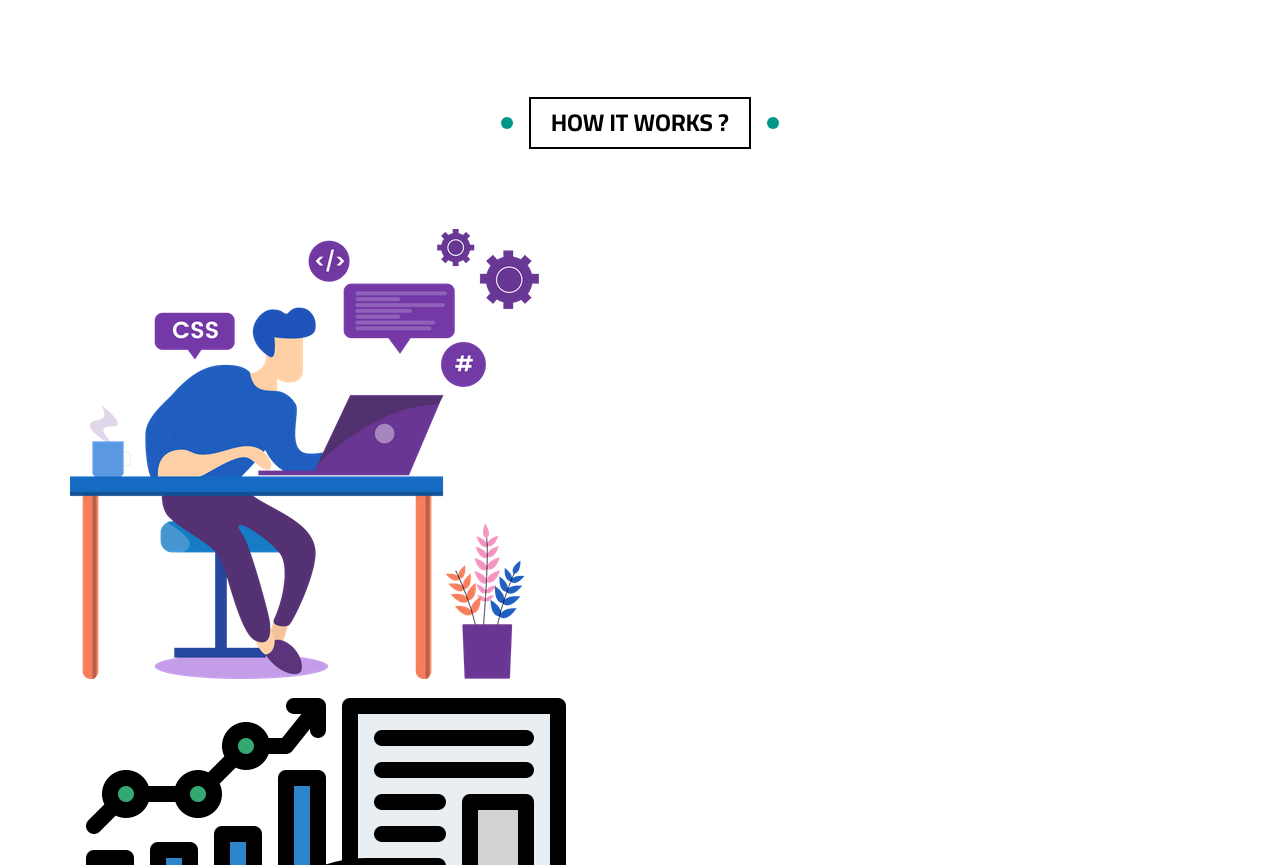
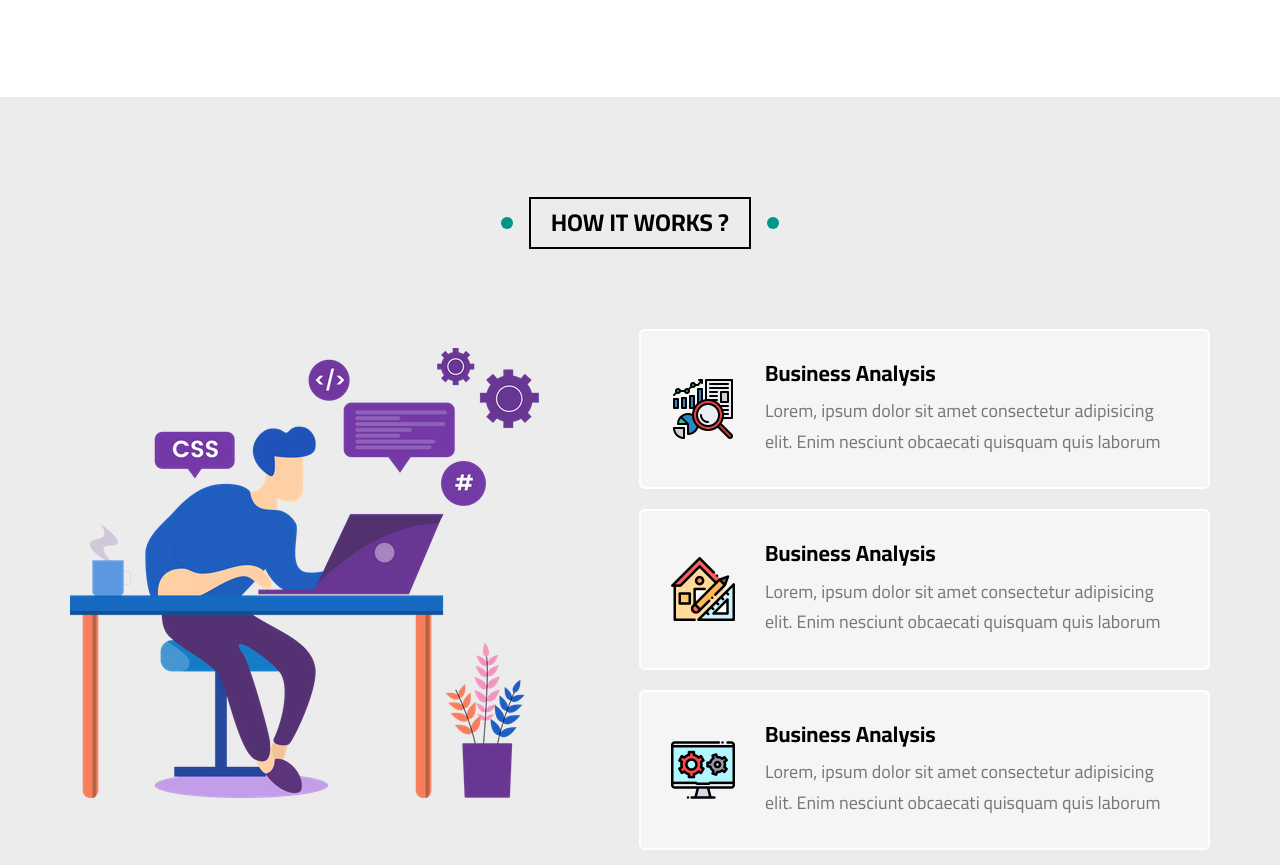
Before and after one commit to Mohammedelsisi21/Template_Five, a plain HTML site: page index.html in a window 1280 px wide. Shown: the part 8124-8989 px from the top of the page. Drawn offline with Linux system fonts and the light colour scheme.

Commit message:
added a section

```diff
--- a/css/main.css
+++ b/css/main.css
@@ -939,7 +939,6 @@ ul {
     align-items: center;
     justify-content: center;
     color: white;
-
 }
 .services .container .box .info::after {
     content: "";
@@ -1009,24 +1008,88 @@ ul {
 
 }
 .works {
-
+    position: relative;
+    padding-top: var(--padding-top);
+    padding-bottom: var(--padding-bottom);
+    background-color: var(--section-color);
 }
 .works .container {
-
+    display: flex;
+    align-items: center;
+    justify-content: space-between;
 }
-.works .container {
-
+.works .container .image {
+    max-width: 100%;
+    margin-right: 100px;
+    margin-bottom: 50px;
 }
-.works .container {
-
+.works .container .image img {
+    width: 100%;
 }
-.works .container {
-
+.works .container .info {
+    flex: 1;
 }
-.works .container {
-
+.works .container .info .box {
+    background-color: #f6f5f5;
+    padding: 30px;
+    margin-bottom: 20px;
+    border-radius: 6px;
+    display: flex;
+    align-items: center;
+    border: 2px solid white;
+    position: relative;
+    z-index: 1;
 }
-
+@media (max-width: 767px) {
+    .works .container .info .box {
+        flex-direction: column !important;
+        gap: 30px;
+    }
+}
+@media (max-width: 767px) {
+    .works .container {
+        flex-direction: column !important;
+    }
+}
+@media (max-width: 991px) {
+    .works .container {
+        flex-direction: column !important;
+    }
+}
+.works .container .info .box img {
+    width: 64px;
+    margin-right: 30px;
+}
+.works .container .info .box .text h3 {
+    margin: 0;
+    font-size: 22px;
+}
+.works .container .info .box .text p {
+    color: #777;
+    line-height: 1.7;
+    margin: 10px 0 0;
+    font-size: 18px;
+}
+.works .info .box::before {
+    content: "";
+    left: 50%;
+    top: 50%;
+    position: absolute;
+    width: 0;
+    height: 0;
+    transform: translate(-50%, -50%);
+    background-color: #ededed;
+    z-index: -1;
+    transition: var(--transition-main);
+    -webkit-transition: var(--transition-main);
+    -moz-transition: var(--transition-main);
+    -ms-transition: var(--transition-main);
+    -o-transition: var(--transition-main);
+}
+.works .info .box:hover::before {
+    width: 100%;
+    height: 100%;
+}
 /* Animation */
 @keyframes  waviy {
     0%,
```
